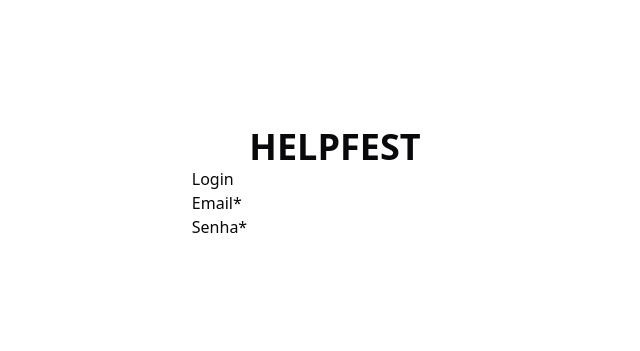
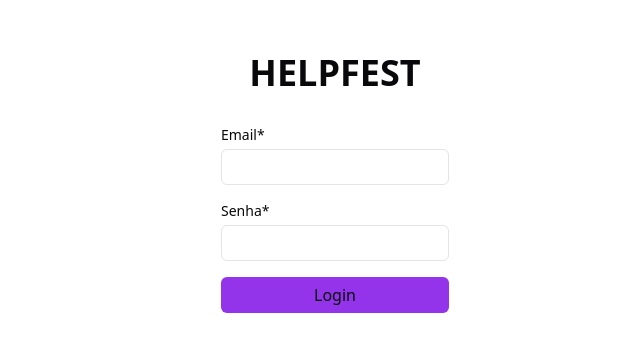
Before and after one commit to NathanHermes/Helpfest, a React (Vite) app in the folder frontend/: page /login in a window 1280 px wide. Shown: the part 217-568 px from the top of the page, without its empty margins (305-945 px from the left). Built offline with nearby package versions, Linux system fonts and the light colour scheme.

Commit message:
feat: add the login login

```diff
--- a/frontend/src/pages/Login.tsx
+++ b/frontend/src/pages/Login.tsx
@@ -1,6 +1,9 @@
 import { zodResolver } from '@hookform/resolvers/zod'
+import { useNavigate } from 'react-router-dom'
 import { useForm } from 'react-hook-form'
 import { z } from 'zod'
+
+import { login } from '@/api/company'
 
 const loginSchema = z.object({
   email: z.string().min(1, 'Campo obrigatório').email('Email inválido'),
@@ -10,6 +13,8 @@ const loginSchema = z.object({
 type LoginFormData = z.infer<typeof loginSchema>
 
 export const Login = () => {
+  const navigate = useNavigate()
+
   const {
     formState: { errors },
     handleSubmit,
@@ -19,38 +24,54 @@ export const Login = () => {
   })
 
   const handleLogin = (data: LoginFormData) => {
-    console.log(data)
+    login(data)
+      .then(() => {
+        localStorage.setItem('isLogged', 'true')
+        navigate('/home')
+      })
+      .catch((error) => {
+        alert(error.response.data.message)
+      })
   }
 
   return (
-    <main className="w-full h-screen flex flex-col items-center justify-center">
+    <main className="flex flex-col items-center justify-center rounded-md p-4 gap-8">
       <h1 className="text-4xl font-black">HELPFEST</h1>
 
-      <section>
-        <h2>Login</h2>
-
-        <form onSubmit={handleSubmit(handleLogin)}>
-          <fieldset>
-            <span>Email*</span>
-            <input id="email" type="email" {...register('email')} required />
+      <section className='flex flex-col items-center justify-center'>
+        <form onSubmit={handleSubmit(handleLogin)} className='flex flex-col items-center justify-center gap-4'>
+          <fieldset className='flex flex-col gap-1'>
+            <span className='text-sm font-medium'>Email*</span>
+            <input
+              id='email'
+              type="email"
+              {...register('email')}
+              className='w-full h-9 flex border rounded-md bg-transparent px-3 py-1 text-sm placeholder:text-muted-foreground focus:outline focus:outline-purple-600' required />
 
             {errors.email && (
-              <span className="font-medium text-base text-red-500">
+              <span className="font-medium text-sm text-red-500">
                 {errors.email.message}
               </span>
             )}
           </fieldset>
 
-          <fieldset>
-            <span>Senha*</span>
-            <input id="secret" type="password" {...register('secret')} required />
+          <fieldset className='flex flex-col gap-1'>
+            <span className='text-sm font-medium'>Senha*</span>
+            <input
+              id="secret"
+              type="password"
+              {...register('secret')}
+              className='w-full h-9 flex border rounded-md bg-transparent px-3 py-1 text-sm placeholder:text-muted-foreground focus:outline focus:outline-purple-600'
+              required />
 
             {errors.secret && (
-              <span className="font-medium text-base text-red-500">
+              <span className="font-medium text-sm text-red-500">
                 {errors.secret.message}
               </span>
             )}
           </fieldset>
+
+          <button className='w-full h-9 rounded-md bg-purple-600'>Login</button>
         </form>
       </section>
     </main>
```
